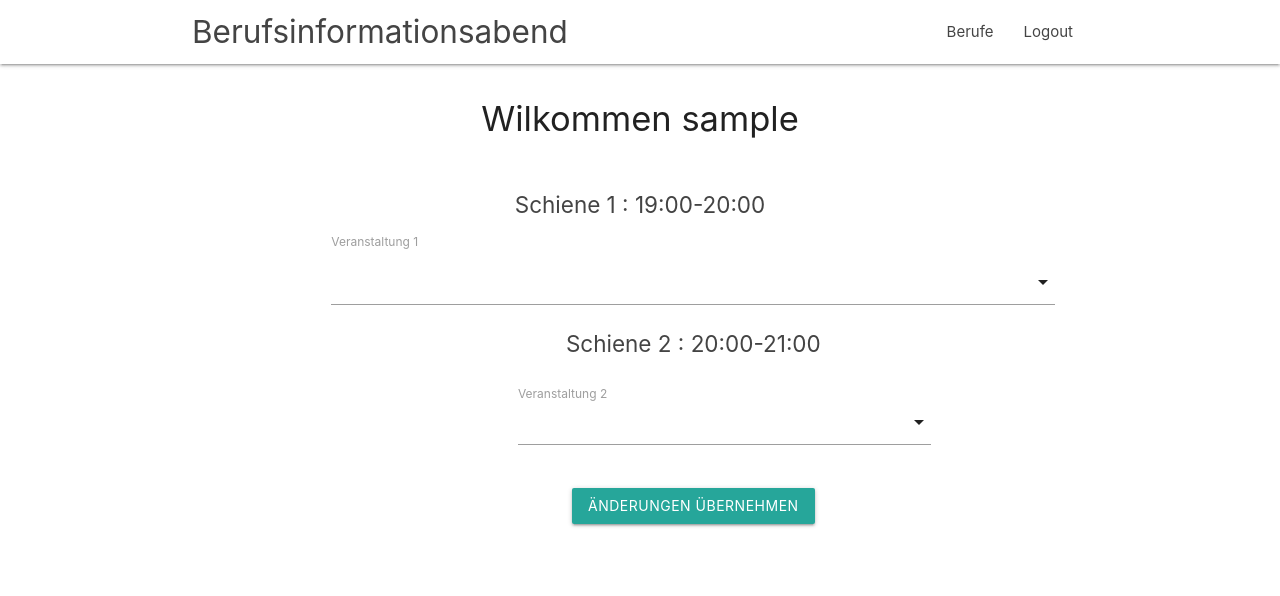
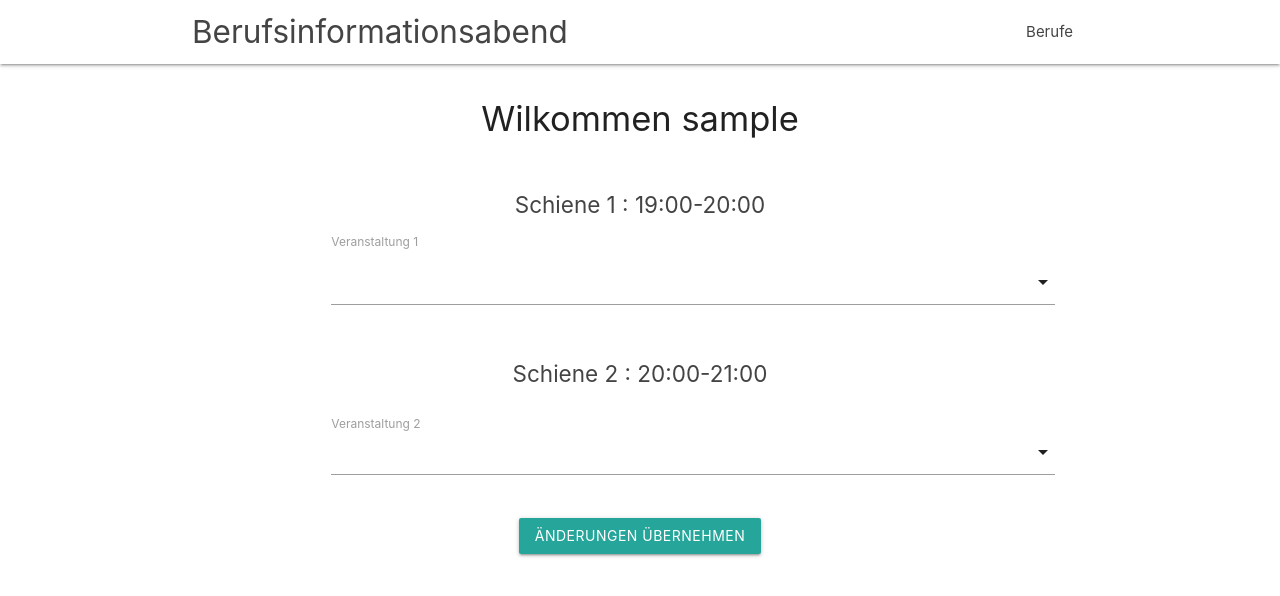
Before and after one commit to UltronOne/WEB-BIA, a PHP site: page /userPanel.php in a window 1280 px wide. Shown: the top 596 px of the page. Run offline with PHP 8.4, Linux system fonts and the light colour scheme; the visitor is signed in with stand-in values (Sample User, id 1); data that the repository does not hold is empty; some libraries are stand-ins or nearby versions; some web fonts are replaced.

Commit message:
Add files via upload

```diff
--- a/userPanel.php
+++ b/userPanel.php
@@ -89,12 +89,11 @@ if(!empty($_GET['status'])){
           <i class="material-icons" style="color: #444444">menu</i>
         </a>
         <ul class="right hide-on-med-and-down">
-          <li><a href="berufe.php" style="color: #444444">Berufe</a></li>
-          <li><a href="logout.php" style="color: #444444">Logout</a></li>
+          <li><a href="#berufe" style="color: #444444">Berufe</a></li>
         </ul>
         <ul class="sidenav grey lighten-2" style="color: #444444" id="mobile-menu">
-          <li><a href="berufe.php">Berufe</a></li>
-          <li><a href="logout.php">Logout</a></li>
+          <li><a href="#">Berufe</a></li>
+          <li><a href="#">Login</a></li>
         </ul>
       </div>
     </nav>
@@ -107,12 +106,13 @@ if(!empty($_GET['status'])){
 
 
 
-    <p style="color: #444444;font-size: 150%;text-align:center">Schiene 1 : 19:00-20:00</p>
     <div class="row">
+      <div class="center-align">
 
 
+<p style="color: #444444;font-size: 150%;text-align:center">Schiene 1 : 19:00-20:00</p>
 
-      <div class="center-align">
+
         <div class="input-field col s7 push-s3">
 
 
@@ -136,17 +136,19 @@ if(!empty($_GET['status'])){
 
               <?php } ?>
             </select>
+            <label>Veranstaltung 1</label>
+          </div>
+        </div>
+      </div>
 
 
 
-
-            <label>Veranstaltung 1</label>
 
     <div class="row">
 
       <p style="color: #444444;font-size: 150%;text-align:center">Schiene 2 : 20:00-21:00</p>
 
-      <div class="">
+
         <div class="input-field col s7 push-s3">
 
         <select name="wunsch2">
@@ -171,7 +173,7 @@ if(!empty($_GET['status'])){
 
 
         </div>
-      </div>
+
     </div>
 
 
@@ -195,7 +197,6 @@ if(!empty($_GET['status'])){
     <script src="https://code.jquery.com/jquery-3.3.1.min.js"></script>
     <script src="https://cdnjs.cloudflare.com/ajax/libs/materialize/1.0.0-beta/js/materialize.min.js"></script>
     <script>
-
       $(document).ready(function () {
         $('.sidenav').sidenav();
         $('.materialboxed').materialbox();
```
